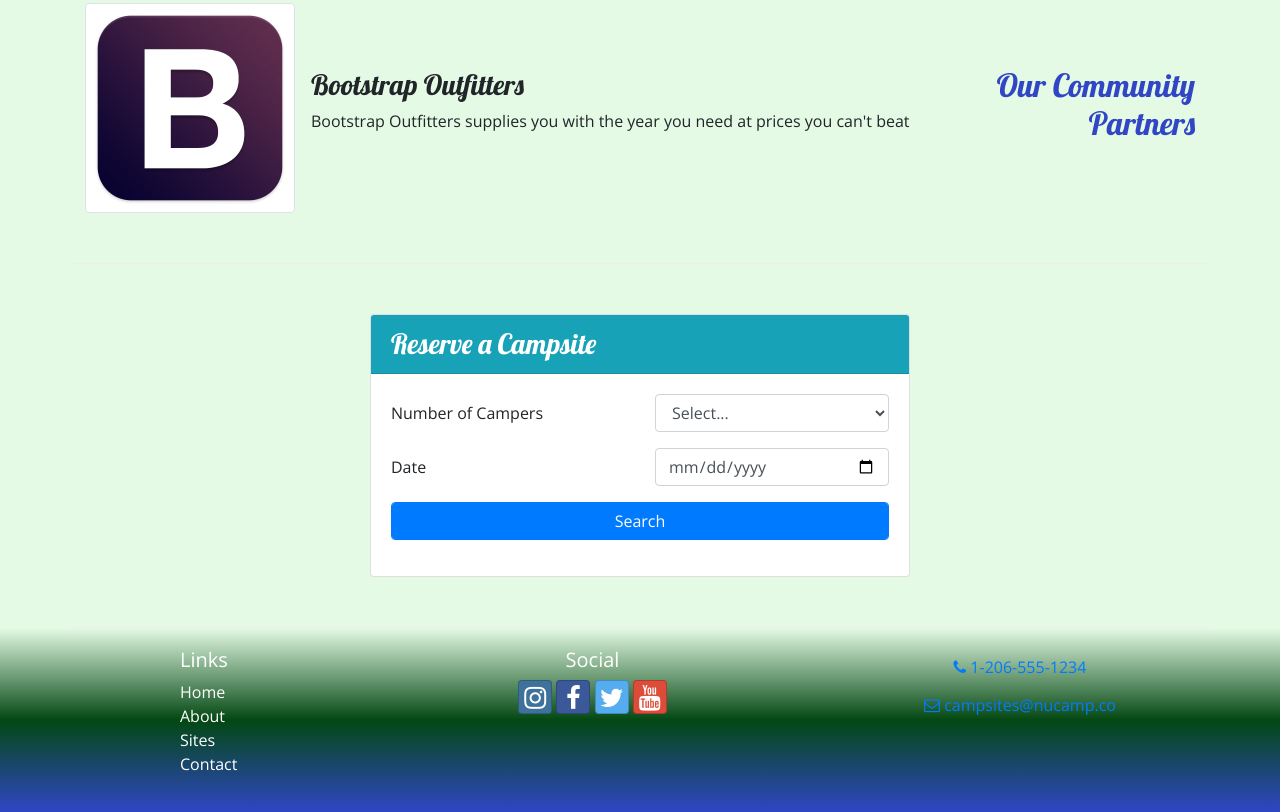
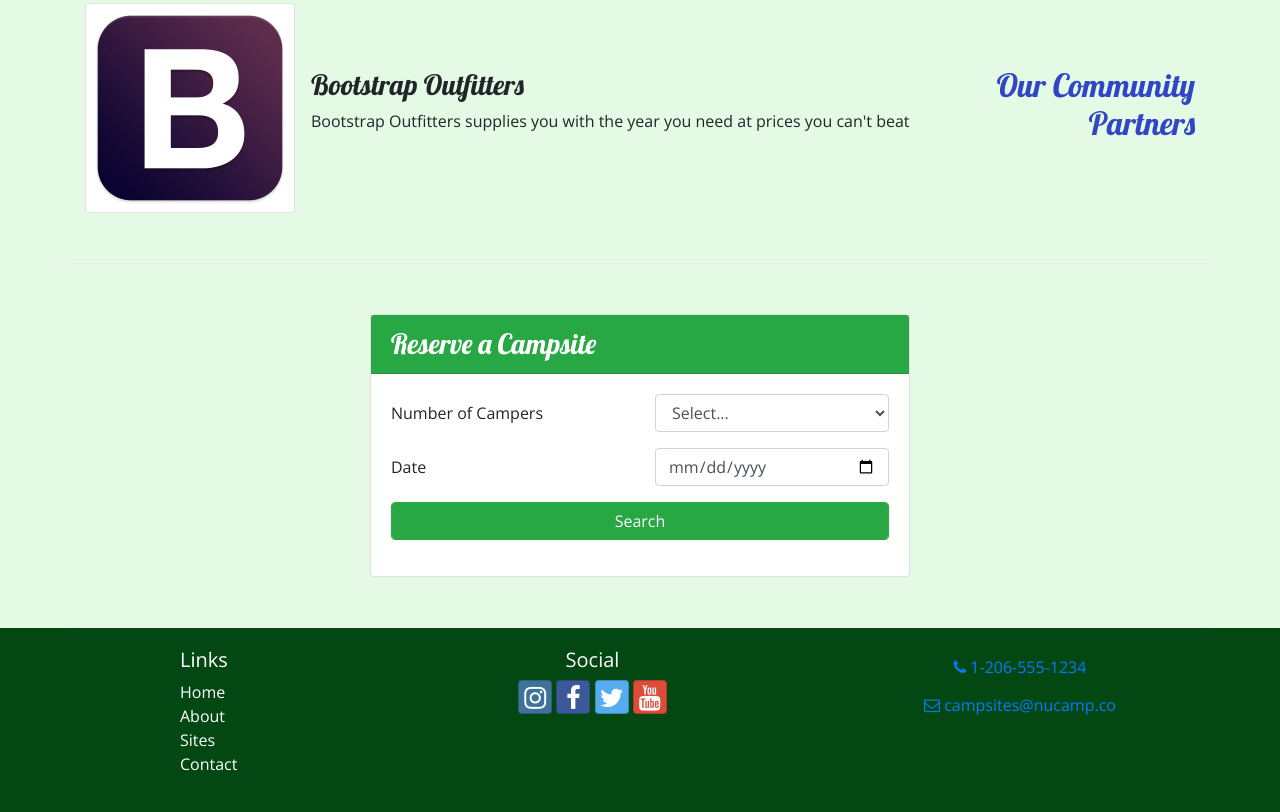
Before and after one commit to jessicamoody1988/nucampsite, a website: page index_reworked.html in a window 1280 px wide. Shown: the part 1430-2242 px from the top of the page. Drawn offline with nearby package versions, Linux system fonts and the light colour scheme.

Commit message:
Index rework and styles rework

```diff
--- a/css/styles_reworked.css
+++ b/css/styles_reworked.css
@@ -46,7 +46,7 @@ a, a:hover {
 }
 
 .site-footer {
-    background-image: linear-gradient(rgb(228, 250, 228), #034813, #3046C5);
+    background-color: #034813;
     color: rgb(255, 255, 255);
     padding: 20px 0;
 }
--- a/index_reworked.html
+++ b/index_reworked.html
@@ -31,7 +31,7 @@
                     <h2>a better way to camp</h2>
                 </div>
                 <div class="col col-md-4 col-xl-2 mt-4">
-                    <a href="#reserveForm" class="btn btn-info btn-lg" data-toggle="tooltip" data-placement="bottom" data-html="true" title="Or call us at<br><strong>1-206-555-1234</strong>">Reserve Campsite</a>
+                    <a href="#reserveForm" class="btn btn-success btn-lg" data-toggle="tooltip" data-placement="bottom" data-html="true" title="Or call us at<br><strong>1-206-555-1234</strong>">Reserve Campsite</a>
                 </div>
             </div>
         </div>
@@ -192,7 +192,7 @@
         <div class="row row-content">
             <div class="col col-sm-6 mx-auto">
                 <div class="card">
-                    <h3 class="card-header bg-info text-white">Reserve a Campsite</h3>
+                    <h3 class="card-header bg-success text-white">Reserve a Campsite</h3>
                     <div class="card-body">
                         <form id="reserveForm">
                             <div class="row form-group">
@@ -221,7 +221,7 @@
                             </div>
                             <div class="row form-group">
                                 <div class="col">
-                                    <button type="submit" class="btn btn-primary form-control">Search</button>
+                                    <button type="submit" class="btn btn-success form-control">Search</button>
                                 </div>
                             </div>
                         </form>
```
